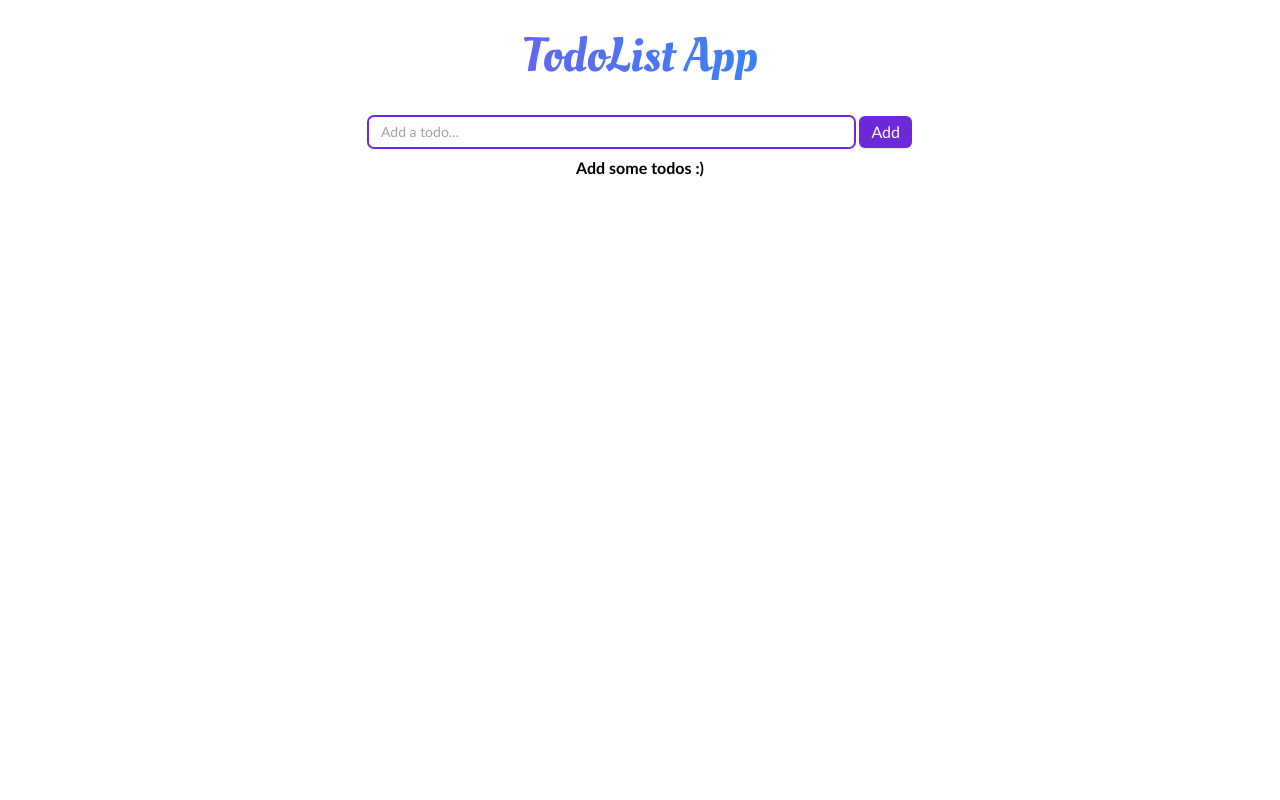
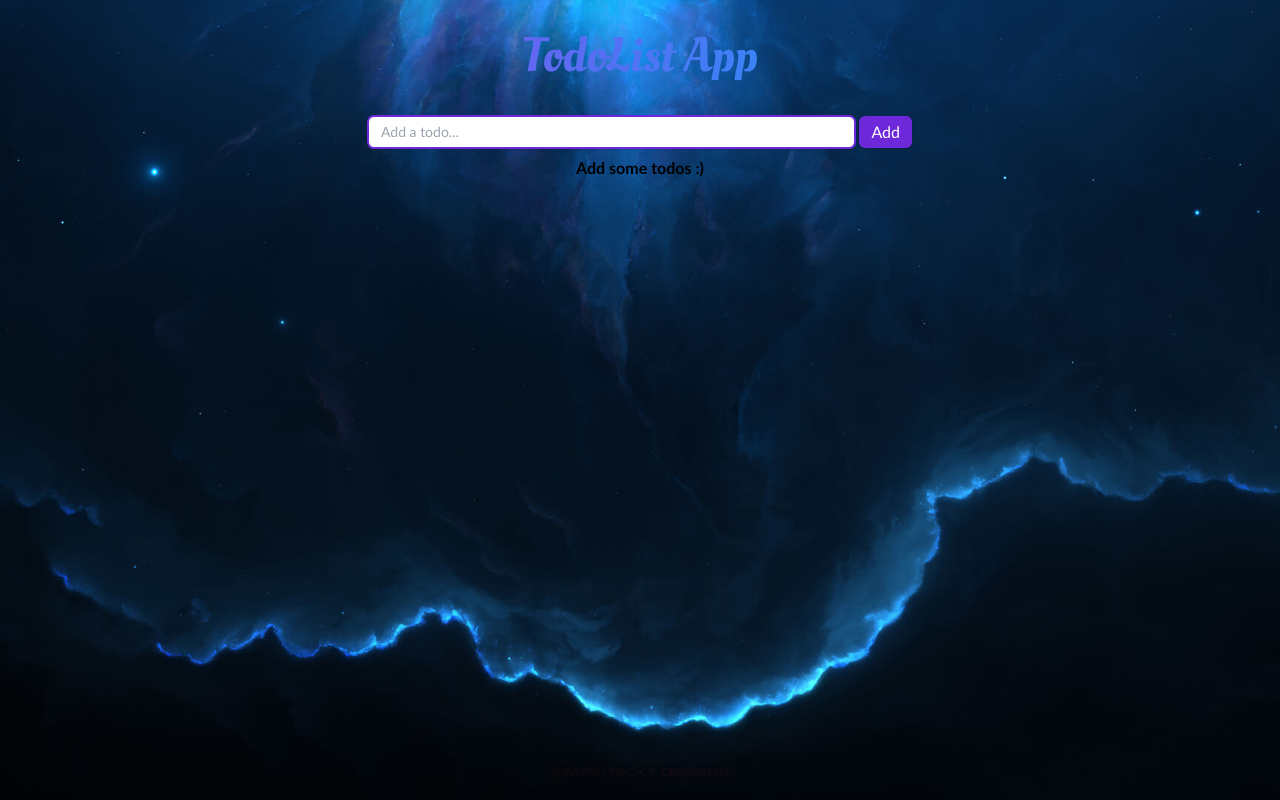
Before and after one commit to Sinac0de/Todo-List-ReactJs, a React (Create React App) app: page / in a window 1280 px wide. Built offline with nearby package versions, Linux system fonts and the light colour scheme.

Commit message:
Add background image to the app

```diff
--- a/src/index.css
+++ b/src/index.css
@@ -11,5 +11,10 @@
 }
 
 body {
+  background-image: url("./Assets/background.jpg");
+  background-repeat: no-repeat;
+  background-size: cover;
+  background-position: center;
+  min-height: 100vh;
   font-family: "Gill Sans", "Gill Sans MT", Calibri, "Trebuchet MS", sans-serif;
 }
```
Also changed, not shown: src/Assets/background.jpg (added).
